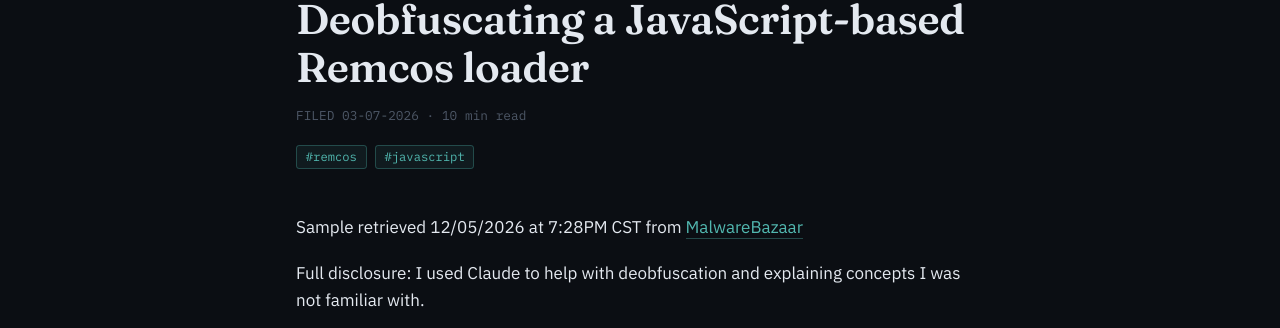
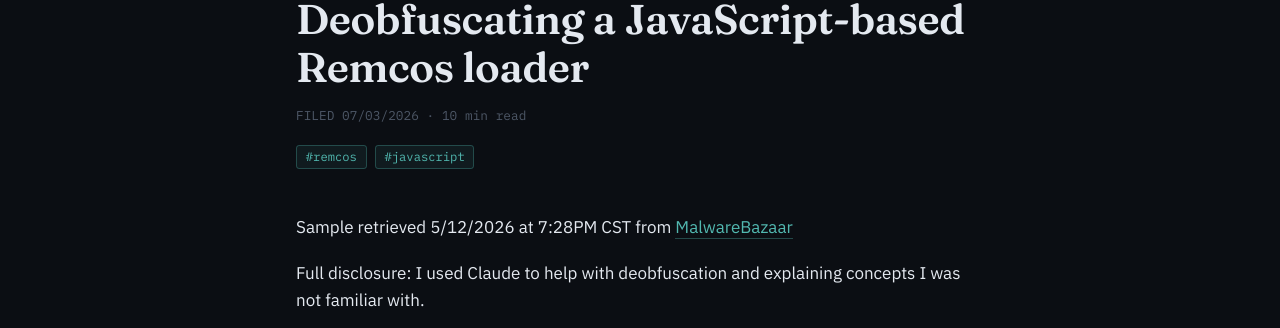
Before and after one commit to jacobholtz/jacobholtz.github.io, a Jekyll site: the page built from _posts/2026-07-03-deobfuscating-a-javascript-based-remcos-loader.md, in a window 1280 px wide and 900 px high. Shown: the part 122-450 px from the top of the window. Built offline with Jekyll 4.4.1, drawn with Linux system fonts in a browser that asks for light colours.

Commit message:
Switch date format from day-month-year to month-day-year
Display dates on the home page, post pages, and tags page now use
%m/%d/%Y instead of %d-%m-%Y. Reverted the embedded date in the Remcos
writeup body back to its original month-day-year form (5/12/2026), and
changed the publish script's --date flag to accept MM/DD/YYYY (it
still writes the YYYY-MM-DD-prefixed filename Jekyll's post parser
requires internally).

```diff
--- a/_layouts/home.html
+++ b/_layouts/home.html
@@ -12,7 +12,7 @@ layout: default
   {% for post in posts %}
   <li class="index-item">
     <div class="index-item__meta">
-      <span>{{ post.date | date: "%d-%m-%Y" }}</span>
+      <span>{{ post.date | date: "%m/%d/%Y" }}</span>
       <span>{{ post.content | number_of_words | divided_by: 200 | at_least: 1 }} min read</span>
     </div>
     <h2 class="index-item__title"><a href="{{ post.url | relative_url }}">{{ post.title }}</a></h2>
--- a/_layouts/post.html
+++ b/_layouts/post.html
@@ -5,7 +5,7 @@ layout: default
   <header class="post-header">
     <h1 class="post-header__title">{{ page.title }}</h1>
     <div class="post-header__meta">
-      <span>FILED {{ page.date | date: "%d-%m-%Y" }}</span>
+      <span>FILED {{ page.date | date: "%m/%d/%Y" }}</span>
       <span>{{ content | number_of_words | divided_by: 200 | at_least: 1 }} min read</span>
     </div>
     {% if page.tags.size > 0 %}
--- a/_posts/2026-07-03-deobfuscating-a-javascript-based-remcos-loader.md
+++ b/_posts/2026-07-03-deobfuscating-a-javascript-based-remcos-loader.md
@@ -3,7 +3,7 @@ title: "Deobfuscating a JavaScript-based Remcos loader"
 tags: [remcos, javascript]
 ---
 
-Sample retrieved 12/05/2026 at 7:28PM CST from [MalwareBazaar](https://bazaar.abuse.ch/sample/89bfece0fa4499eb58fe0e112ef212e32fab31f1d14432eba8eb30dce89d1aba/)
+Sample retrieved 5/12/2026 at 7:28PM CST from [MalwareBazaar](https://bazaar.abuse.ch/sample/89bfece0fa4499eb58fe0e112ef212e32fab31f1d14432eba8eb30dce89d1aba/)
 
 Full disclosure: I used Claude to help with deobfuscation and explaining concepts I was not familiar with.
 
--- a/tags.html
+++ b/tags.html
@@ -25,7 +25,7 @@ permalink: /tags/
       <ul class="tag-index__posts">
         {% for post in site.posts %}
           {% if post.tags contains tag %}
-          <li><span class="date">{{ post.date | date: "%d-%m-%Y" }}</span><a href="{{ post.url | relative_url }}">{{ post.title }}</a></li>
+          <li><span class="date">{{ post.date | date: "%m/%d/%Y" }}</span><a href="{{ post.url | relative_url }}">{{ post.title }}</a></li>
           {% endif %}
         {% endfor %}
       </ul>
```
Also changed, not shown: scripts/publish.py (+6 -6 lines), README.md.
